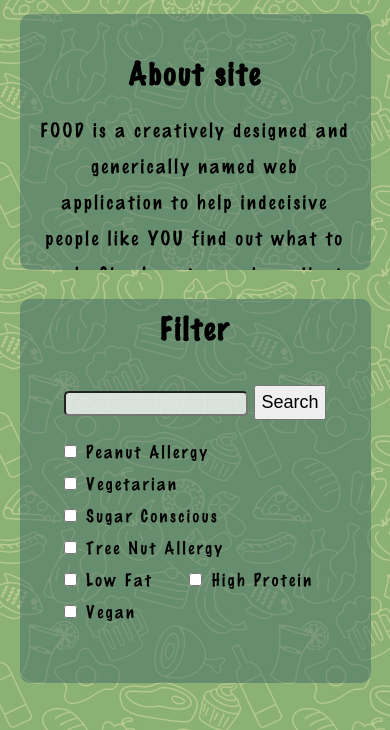
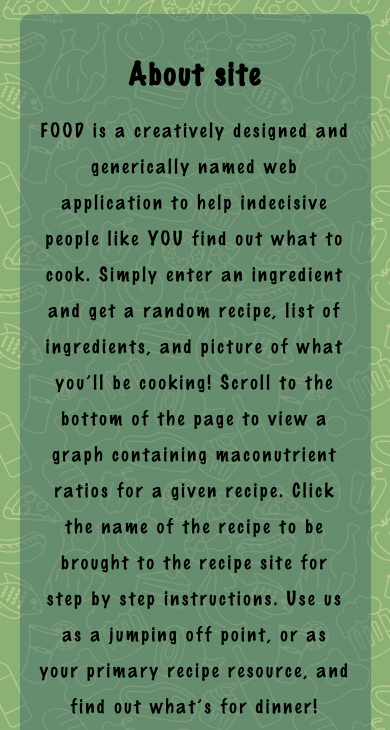
Before and after one commit to larkiningram/Project-1, a plain HTML site: page index.html in a window 390 px wide. Shown: the part 114-844 px from the top of the page. Drawn offline with nearby package versions, Linux system fonts and the light colour scheme.

Commit message:
added additional media query for about and filter classes

```diff
--- a/style.css
+++ b/style.css
@@ -49,12 +49,12 @@ h3{
     height: 6rem;
 }
 .about {
-    height: 16rem;
+    height: 40%;
     overflow: auto;
 }
 
 .filterSearch {
-    height: 13rem;
+    height: 15rem;
 }
 
 .about h3 {
@@ -111,7 +111,7 @@ img {
     border-radius: 10px;
 }
 
-@media (max-width: 410px){
+@media (max-width: 480px){
     .filterSearch {
         height: 24rem;
     }
@@ -123,3 +123,15 @@ img {
 
     }
 }
+@media (max-width: 416px){
+    .filterSearch {
+        height: 18rem;
+    }
+    #search{
+        height: 5%;
+        width: 50%;
+        font-size: 16px;
+        border-radius: 5px;
+
+    }
+}
```
